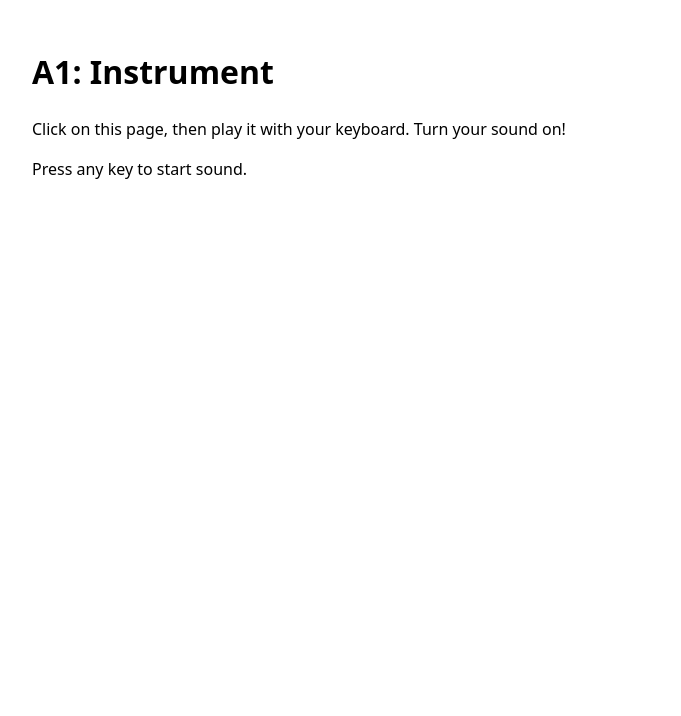
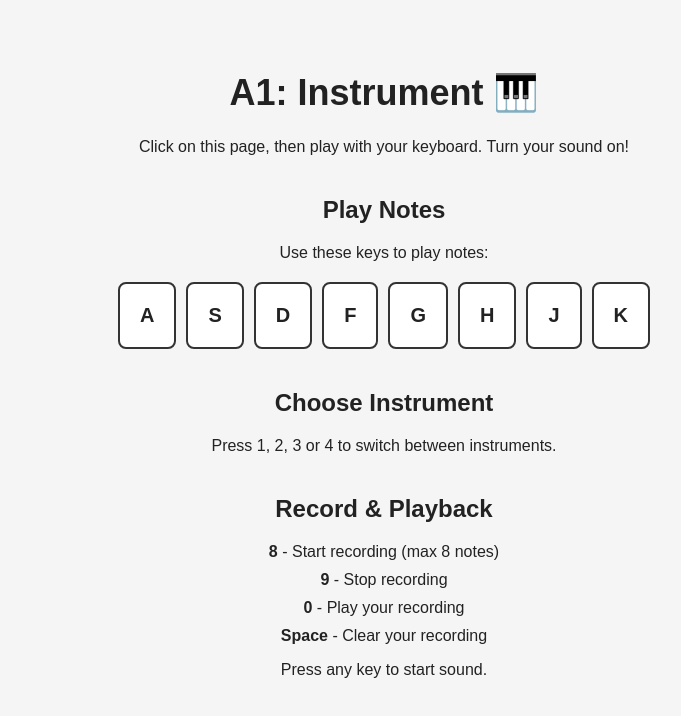
Before and after one commit to IDBCourses/ht26-a1-group-intermediate-1, a plain HTML site: page index.html in a window 1280 px wide. Shown: the whole page, without its empty margins (256-937 px from the left). Drawn offline with nearby package versions, Linux system fonts and the light colour scheme.

Commit message:
Added recording functionality and fixed a simple HTML and css

```diff
--- a/index.html
+++ b/index.html
@@ -10,11 +10,39 @@
 </head>
 
 <body>
-  <h1>A1: Instrument</h1>
-  <p>
-    Click on this page, then play it with your keyboard. Turn your sound on!
-  </p>
-  <p>Press any key to start sound.</p>
+ <h1>A1: Instrument 🎹</h1>
+
+    <p>Click on this page, then play with your keyboard. Turn your sound on!</p>
+
+    <h2>Play Notes</h2>
+    <p>Use these keys to play notes:</p>
+
+    <div class="keys">
+      <span>A</span>
+      <span>S</span>
+      <span>D</span>
+      <span>F</span>
+      <span>G</span>
+      <span>H</span>
+      <span>J</span>
+      <span>K</span>
+    </div>
+
+    <h2>Choose Instrument</h2>
+    <p>Press 1, 2, 3 or 4 to switch between instruments.</p>
+
+    <h2>Record & Playback</h2>
+    <ul>
+      <li><strong>8</strong> - Start recording (max 8 notes)</li>
+      <li><strong>9</strong> - Stop recording</li>
+      <li><strong>0</strong> - Play your recording</li>
+      <li><strong>Space</strong> - Clear your recording</li>
+    </ul>
+
+    <p>Press any key to start sound.</p>
+
+    <p id="show-recording"></p>
+
 
   <!-- Tone.js: the one library you may use. It needs an internet connection. -->
   <script src="https://unpkg.com/tone@15.1.22/build/Tone.js"></script>
--- a/script.js
+++ b/script.js
@@ -26,13 +26,16 @@
 
 // ---------- Sound ----------
 // Make the instruments and plug them into the speakers.
+
+const showRecording = document.getElementById("show-recording");
+
 const synth = new Tone.PolySynth(Tone.Synth).toDestination(); // instrument 1
 const synthAM = new Tone.PolySynth(Tone.AMSynth).toDestination(); // instrument 2
 const synthMONO = new Tone.PolySynth(Tone.MonoSynth).toDestination(); // instrument 3
 const synthFM = new Tone.PolySynth(Tone.FMSynth).toDestination(); // instrument 4
 
-let keyboard = ['a', 's', 'd', 'f', 'g', 'h', 'j', 'k'];
-let notes = ['C4', 'D4', 'E4', 'F4', 'G4', 'A4', 'B4', 'C5'];
+let keyboard = ["a", "s", "d", "f", "g", "h", "j", "k"];
+let notes = ["C4", "D4", "E4", "F4", "G4", "A4", "B4", "C5"];
 let keyboardToNotes = new Map();
 for (let index = 0; index < notes.length; index++) {
   keyboardToNotes.set(keyboard[index], notes[index]);
@@ -41,6 +44,10 @@ for (let index = 0; index < notes.length; index++) {
 //Setting the defualt to the notes of Mode1
 let index = 0;
 const Instruments = [synth, synthAM, synthMONO, synthFM];
+
+let recording = false;
+let recordedNotes = [];
+let isPlaying = false;
 
 // ---------- Controls ----------
 // Runs every time a key goes down.
@@ -53,11 +60,55 @@ function keyDown(event) {
     console.log("Key down:", event.key);
     console.log("Current Note:", currentNote);
 
+    // Press "8" to record
+    if (event.key === "8") {
+      recording = true;
+      recordedNotes = [];
+    }
+
+    // save pressed note to array recordNotes
+    if (recording === true && currentNote) {
+      if (recordedNotes.length < 8) {
+        recordedNotes.push(currentNote);
+        console.log(recordedNotes);
+        showRecording.innerHTML = `Your song:<br>${recordedNotes.join(" - ")}`;
+      }
+    }
+
+    // stop recordning
+    if (event.key === "9") {
+      recording = false;
+    }
+
+    if (event.key === "0" && isPlaying === false && recordedNotes.length > 0) {
+      isPlaying = true;
+      for (let i = 0; i < recordedNotes.length; i++) {
+        Instruments.at(index).triggerAttackRelease(
+          recordedNotes[i],
+          0.25,
+          Tone.now() + i * 0.25,
+        );
+      }
+      setTimeout(() => {
+        isPlaying = false;
+      }, recordedNotes.length * 250);
+    }
+
+    // Clear recording
+    if (event.key === " ") {
+      recording = false;
+      recordedNotes = [];
+      console.log("Recording cleared:", recordedNotes);
+      showRecording.innerText = "";
+    }
+
     //Checking for the mode buttons thus enabling an instrument
     if (parseInt(event.key) >= 1 && parseInt(event.key) <= 4) {
       index = parseInt(event.key) - 1;
     }
+    if (currentNote) {
       Instruments.at(index).triggerAttack(currentNote, Tone.now());
+    }
   }
 }
 
@@ -71,8 +122,10 @@ function keyUp(event) {
   // If each instrument stopped in different ifs like they are initiatedthen swapping instruments could prevent a
   // note from stopping.
 
+  if (keyNote) {
     for (const instrument of Instruments) {
       instrument.triggerRelease(keyNote, Tone.now());
+    }
   }
 }
 
--- a/style.css
+++ b/style.css
@@ -1,16 +1,42 @@
 /* No CSS transitions or animations in A1: the instrument is about sound. */
 
 body {
-  font-family: system-ui, sans-serif;
-  max-width: 44rem;
-  margin: 3rem auto;
-  padding: 0 1rem;
-  line-height: 1.5;
+  font-family: Arial, sans-serif;
+  background-color: #f5f5f5;
+  color: #222;
+  text-align: center;
+  padding: 40px;
 }
 
-kbd {
-  border: 1px solid #999;
-  border-radius: 0.25rem;
-  padding: 0 0.3rem;
-  font-family: inherit;
+h1 {
+  font-size: 36px;
 }
+
+h2 {
+  margin-top: 40px;
+}
+
+.keys {
+  display: flex;
+  justify-content: center;
+  gap: 10px;
+  margin: 20px 0;
+}
+
+.keys span {
+  background-color: white;
+  border: 2px solid #333;
+  border-radius: 8px;
+  padding: 20px;
+  font-size: 20px;
+  font-weight: bold;
+}
+
+ul {
+  list-style: none;
+  padding: 0;
+}
+
+li {
+  margin: 10px 0;
+}
```
Lines whose indentation alone changed are shown as unchanged.
